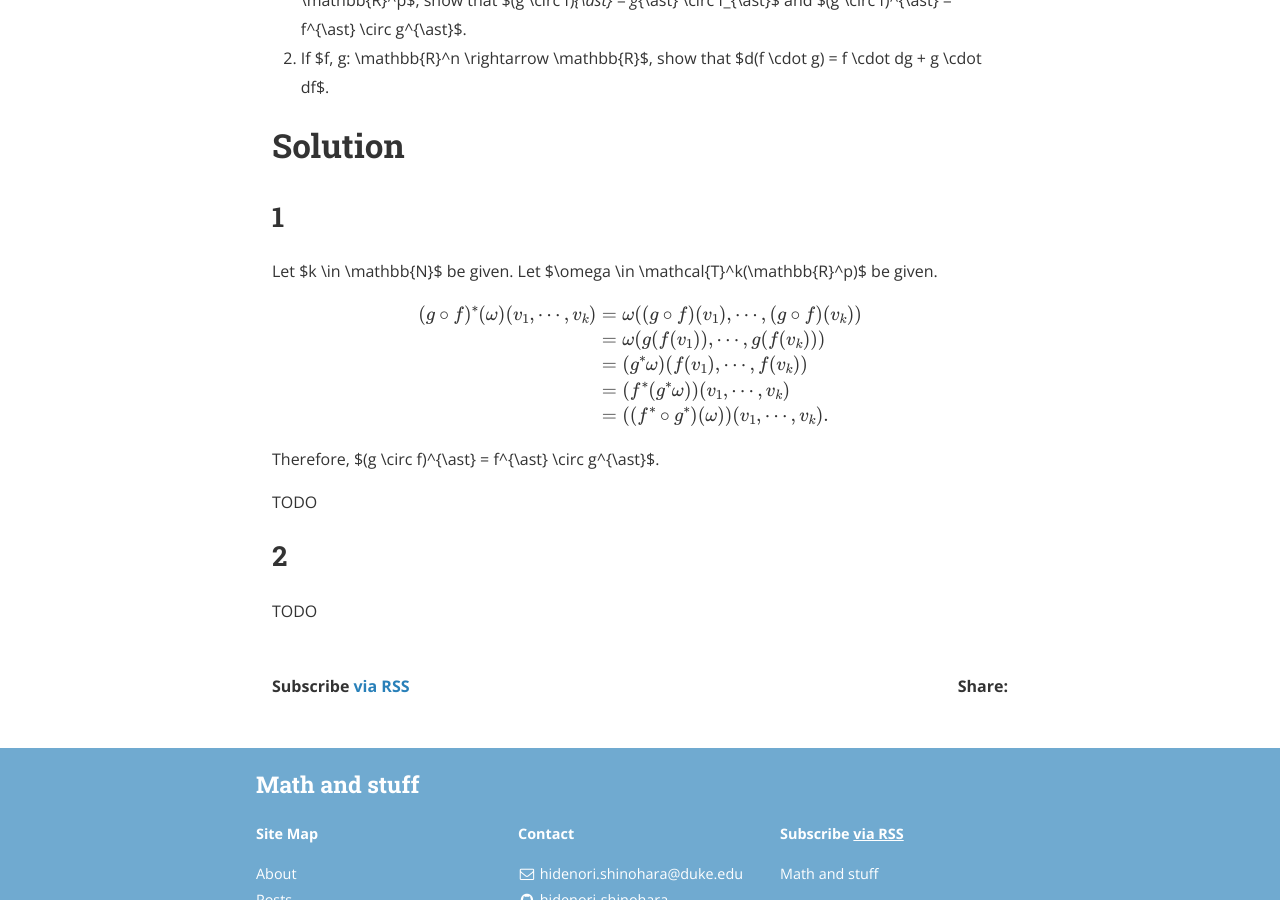
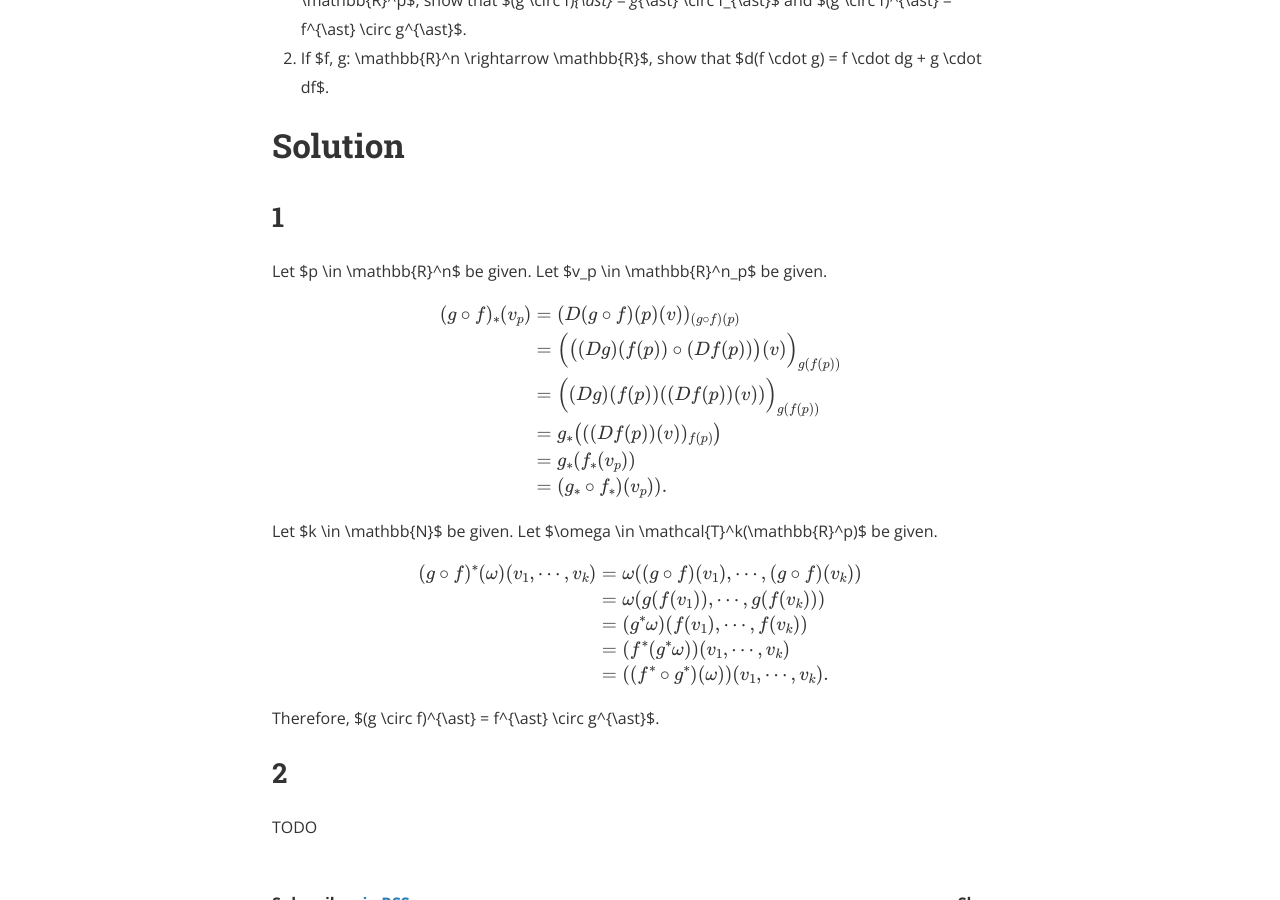
Before and after one commit to hidenori-shinohara/hidenori-shinohara.github.io, a Jekyll site: the page built from _posts/spivak/chapter4/2019-11-26-pushforward-pullback-ex-4-13.md, in a window 1280 px wide and 900 px high, scrolled down 458 px. Built offline with Jekyll 4.4.1, drawn with Linux system fonts in a browser that asks for light colours; nearby versions of some CDN libraries; formulas are drawn with MathJax 3.

Commit message:
Finish the first part of ex 4-13 [spivak]

```diff
--- a/_posts/spivak/chapter4/2019-11-26-pushforward-pullback-ex-4-13.md
+++ b/_posts/spivak/chapter4/2019-11-26-pushforward-pullback-ex-4-13.md
@@ -12,6 +12,22 @@ author: Hidenori
 # Solution
 
 ## 1
+Let $p \in \mathbb{R}^n$ be given.
+Let $v_p \in \mathbb{R}^n_p$ be given.
+
+$$
+\begin{align*}
+  (g \circ f)_{\ast}(v_p)
+    &= (D(g \circ f)(p)(v))_{(g \circ f)(p)} \\
+    &= \Big(\big((Dg)(f(p)) \circ (Df(p))\big)(v)\Big)_{g(f(p))} \\
+    &= \Big((Dg)(f(p))((Df(p))(v))\Big)_{g(f(p))} \\
+    &= g_{\ast}\big(((Df(p))(v))_{f(p)}\big) \\
+    &= g_{\ast}(f_{\ast}(v_p)) \\
+    &= (g_{\ast} \circ f_{\ast})(v_p)).
+\end{align*}
+$$
+
+
 Let $k \in \mathbb{N}$ be given.
 Let $\omega \in \mathcal{T}^k(\mathbb{R}^p)$ be given.
 
@@ -28,7 +44,6 @@ $$
 
 Therefore, $(g \circ f)^{\ast} = f^{\ast} \circ g^{\ast}$.
 
-TODO
 
 ## 2
 TODO
```
